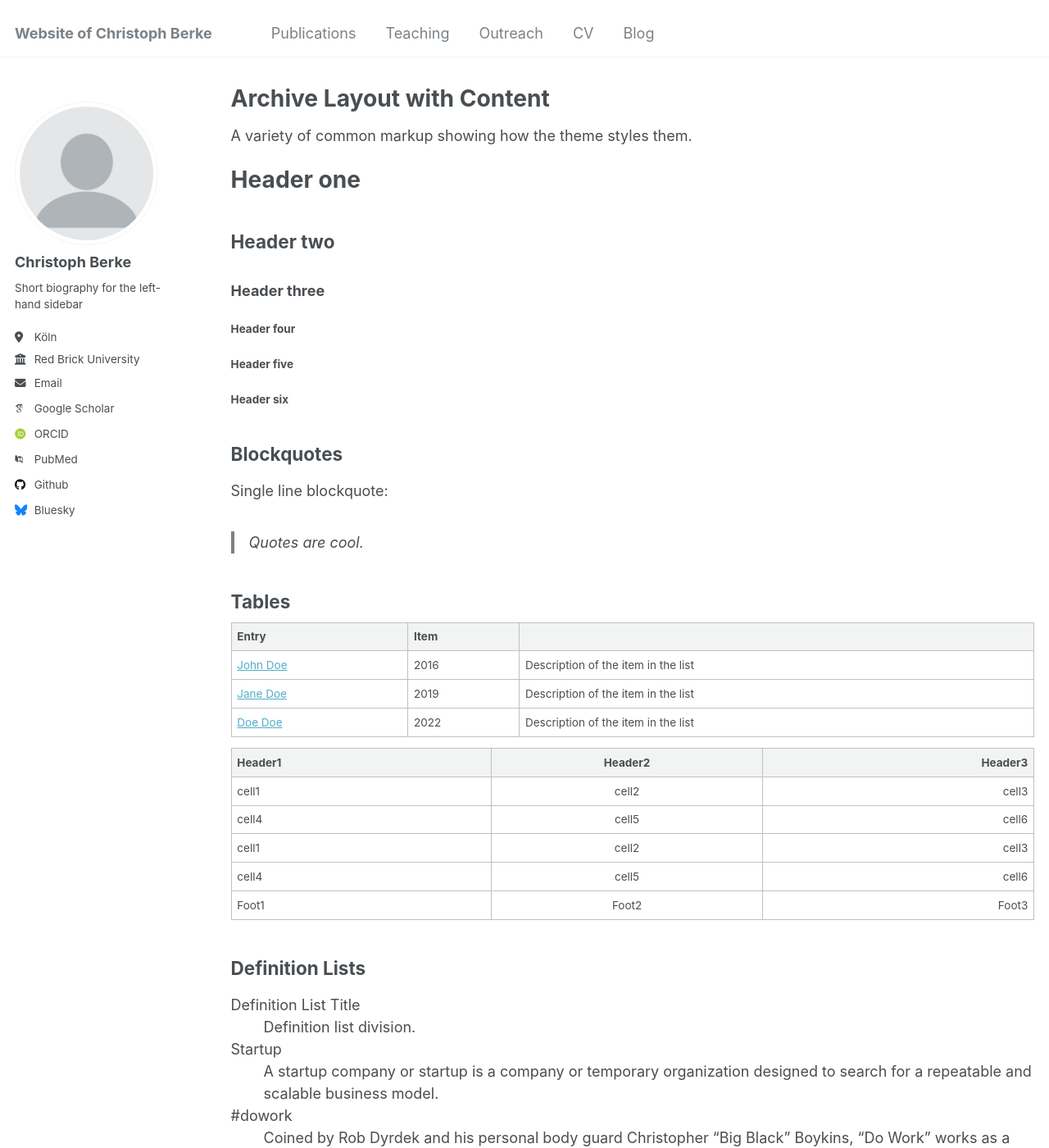
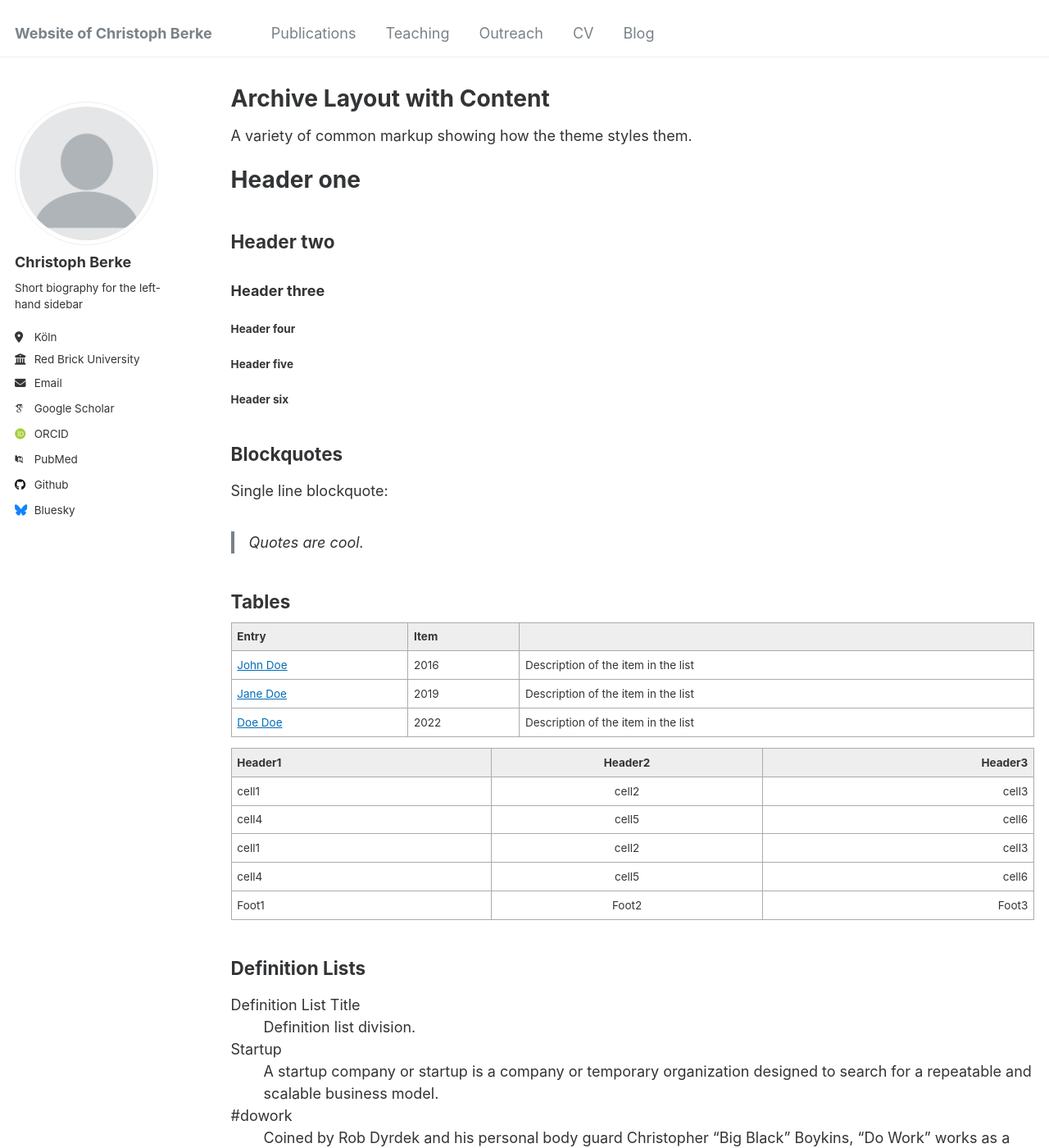
Before and after one commit to christophberke/christophberke.github.io, a Jekyll site: the page built from _pages/archive-layout-with-content.md, in a window 1280 px wide and 1400 px high. Shown: the whole window at 82% size. Built offline with Jekyll 4.4.1, drawn with Linux system fonts in a browser that asks for light colours; some web fonts are replaced.

Commit message:
Added userdefined column style and color settings.

```diff
--- a/_sass/_userdefined.scss
+++ b/_sass/_userdefined.scss
@@ -1,6 +1,6 @@
 /* Add some user defined styles. */
 :root {
-  --yearcolor: #7ed218;
+  --yearcolor: #8C1515;
   --paperlink: #0c768e;
 }
 
@@ -16,11 +16,11 @@
     }
     &:visited{
       text-decoration: none;
-      color : mix(#0c768e, #000000, 50%)
+      // color : mix(#0c768e, #000000, 50%)
     }
     &:hover {
       text-decoration : underline;
-      color : $primary-color
+      // color : $primary-color
     }
   }
 
@@ -39,6 +39,17 @@
     padding: 10px;
   }
 
+  .column85 {
+    float: left;
+    width: 80%;
+    padding: 10px;
+  }
+
+  .column15 {
+    float: left;
+    width: 20%;
+    padding: 10px;
+  }
 
   /* Clear floats after the columns */
   .row:after {
--- a/_sass/_variables.scss
+++ b/_sass/_variables.scss
@@ -55,7 +55,7 @@
    Colors
    ========================================================================== */
 
-$gray                       : #7a8288;
+$gray                       : #53565A;
 $dark-gray                  : mix(#000, $gray, 40%);
 $darker-gray                : mix(#000, $gray, 60%);
 $light-gray                 : mix(#fff, $gray, 50%);
@@ -104,15 +104,15 @@
 
 
 /* links */
-$link-color                 : $info-color;
-$link-color-hover           : mix(#000, $link-color, 25%);
-$link-color-visited         : mix(#fff, $link-color, 25%);
+$link-color                 : #006CB8;
+$link-color-hover           : #00548f;
+$link-color-visited         : #00548f;
 // Color of tabs in upper navigation bar.
 $masthead-link-color        : $primary-color;
 // $masthead-link-color        : #1a81e2;
 // Color when hovered (but not the underlying bar)
-$masthead-link-color-hover  : mix(#000, $primary-color, 25%);
-// $masthead-link-color-hover  : #a4b417;
+// $masthead-link-color-hover  : mix(#000, $primary-color, 25%);
+$masthead-link-color-hover  : $cardinal-red;
 
 
 /*
@@ -168,4 +168,4 @@
 $box-shadow                 : 0 1px 1px rgba(0, 0, 0, 0.125);
 $navicon-width              : 28px;
 $navicon-height             : 4px;
-$global-transition          : all 0.5s ease-in-out;
+$global-transition          : all 0.35s ease-in-out;
```
